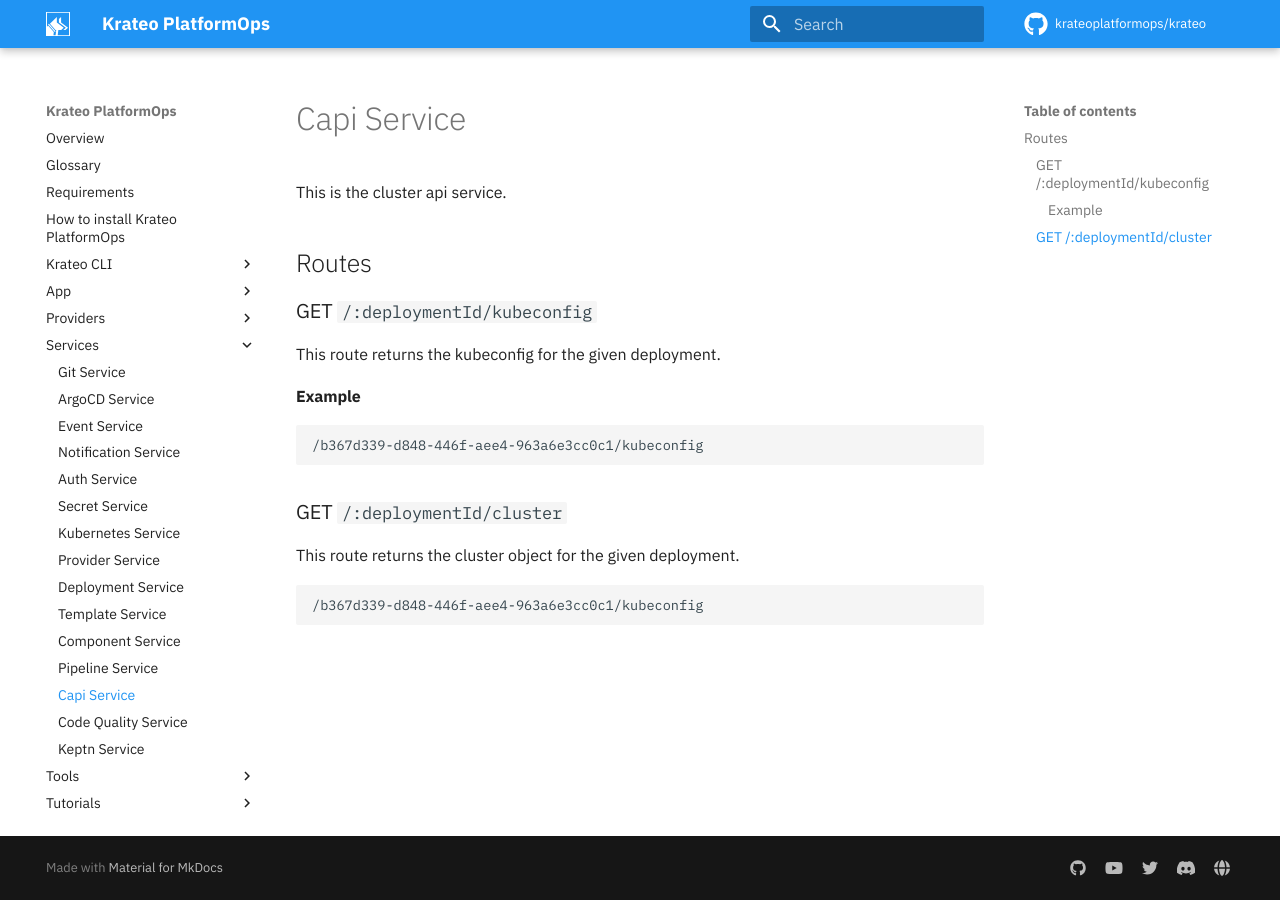
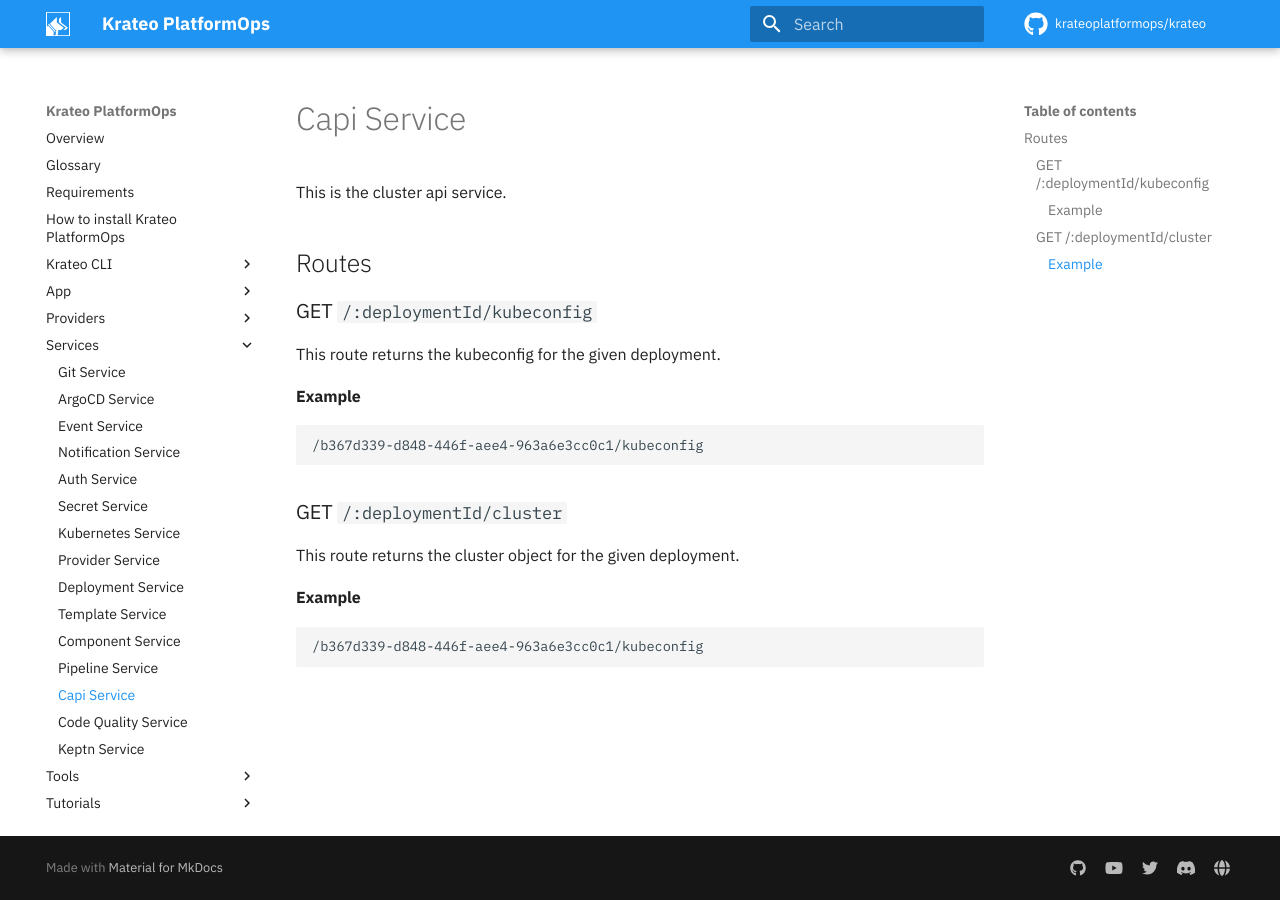
Before and after one commit to krateoplatformops/krateo-docs, an MkDocs documentation site: the page built from docs/services/capi-service.md, in a window 1280 px wide. Built offline with MkDocs 1.6.1 and Material for MkDocs 9.7.7, drawn with Linux system fonts in a browser that asks for light colours; comment, search, counter and statistics services are not loaded.

Commit message:
Commit performed using Copy Push Files action

````diff
--- a/docs/services/capi-service.md
+++ b/docs/services/capi-service.md
@@ -18,6 +18,8 @@
 
 This route returns the cluster object for the given deployment.
 
+#### Example
+
 ```bash
 /b367d339-d848-446f-aee4-963a6e3cc0c1/kubeconfig
 ```
````
